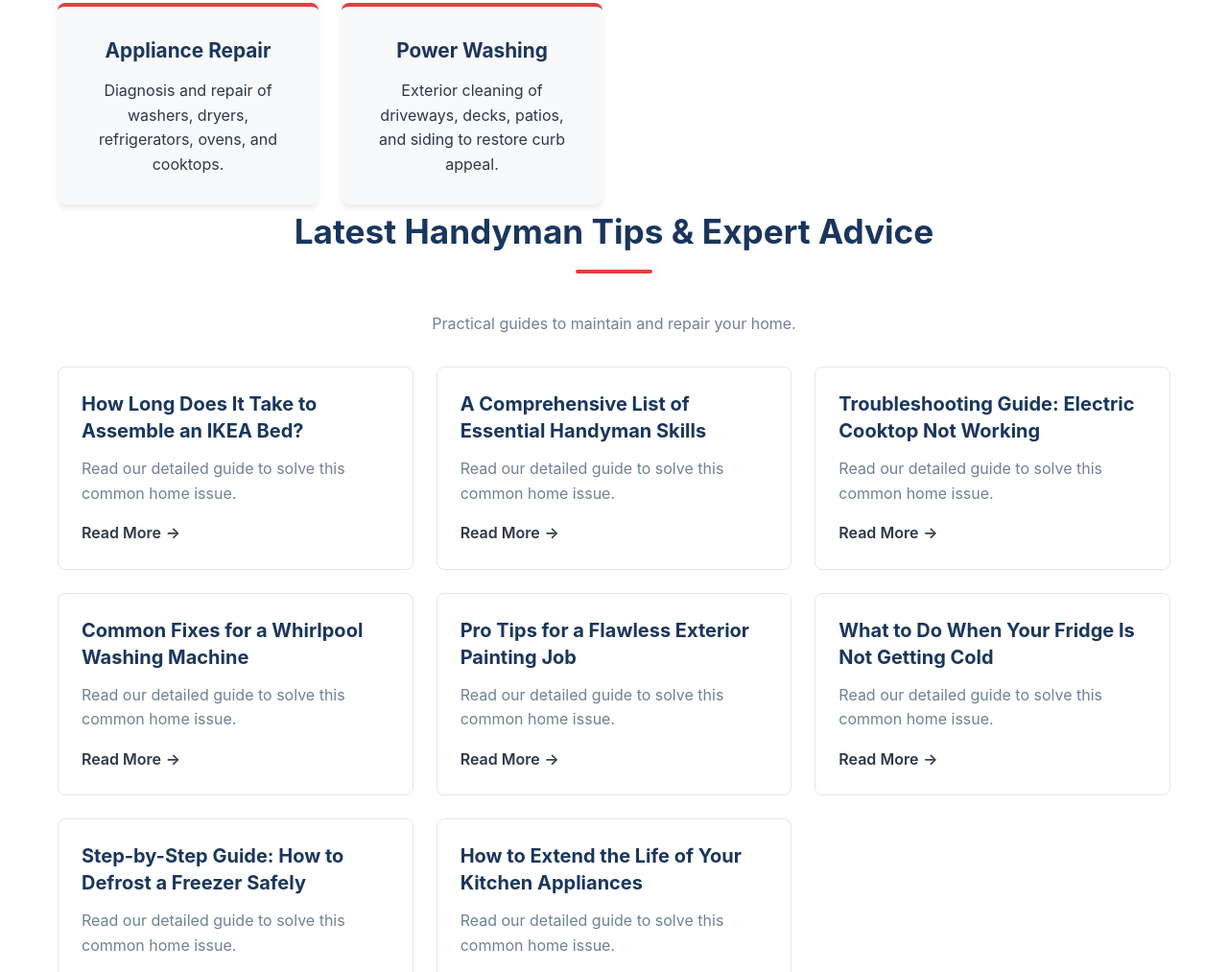
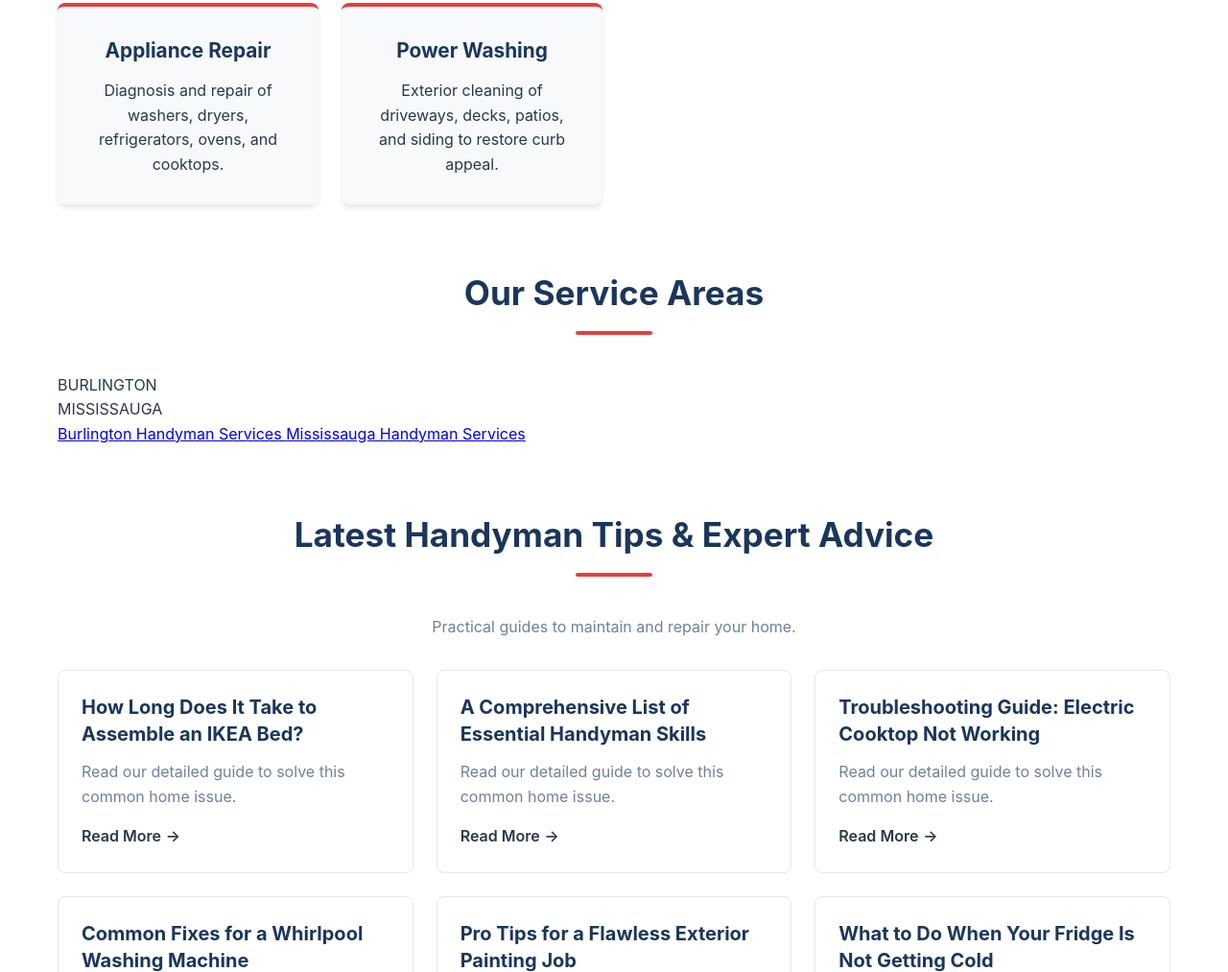
Before and after one commit to handymanoakvilleon/handymanoakvilleontario, a plain HTML site: page index.html in a window 1280 px wide. Shown: the part 883-1896 px from the top of the page at 96% size. Drawn offline with Linux system fonts and the light colour scheme.

Commit message:
Update index.html

```diff
--- a/index.html
+++ b/index.html
@@ -453,6 +453,24 @@
             </div>
         </section>
 
+        <!-- Service Areas Section - NEW -->
+        <section id="service-areas" class="service-areas">
+            <div class="container">
+                <div class="areas-container">
+                    <h2 class="section-title">Our Service Areas</h2>
+                    <p class="areas-subheading">BURLINGTON<br>MISSISSAUGA</p>
+                    <div class="areas-links">
+                        <a href="https://handymanoakvilleontario.ca/burlington/" class="area-link" target="_blank" rel="noopener noreferrer">
+                            Burlington Handyman Services
+                        </a>
+                        <a href="https://handymanoakvilleontario.ca/mississauga/" class="area-link" target="_blank" rel="noopener noreferrer">
+                            Mississauga Handyman Services
+                        </a>
+                    </div>
+                </div>
+            </div>
+        </section>
+
         <!-- Blogs Section -->
         <section id="blogs" class="container">
             <h2 class="section-title">Latest Handyman Tips & Expert Advice</h2>
```
